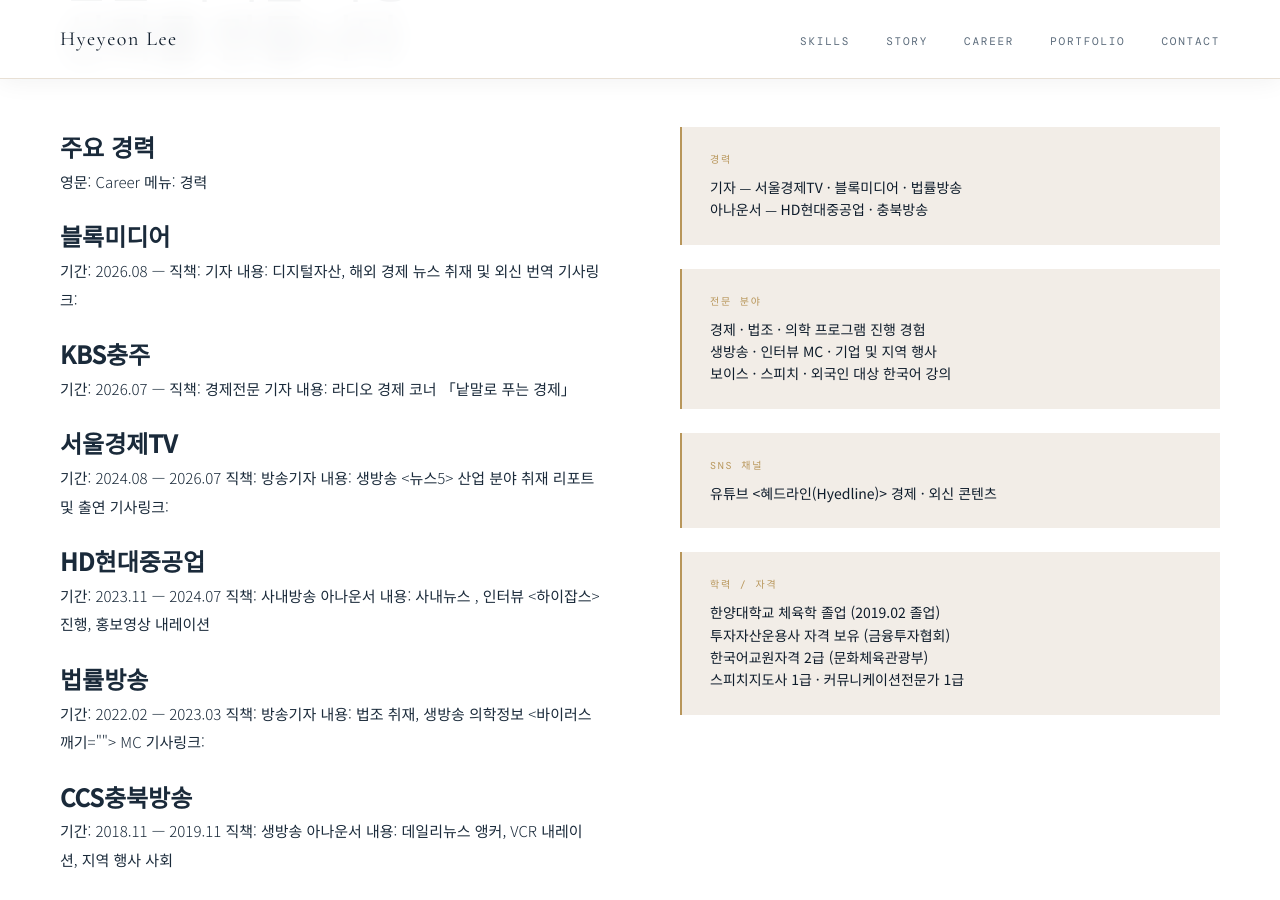
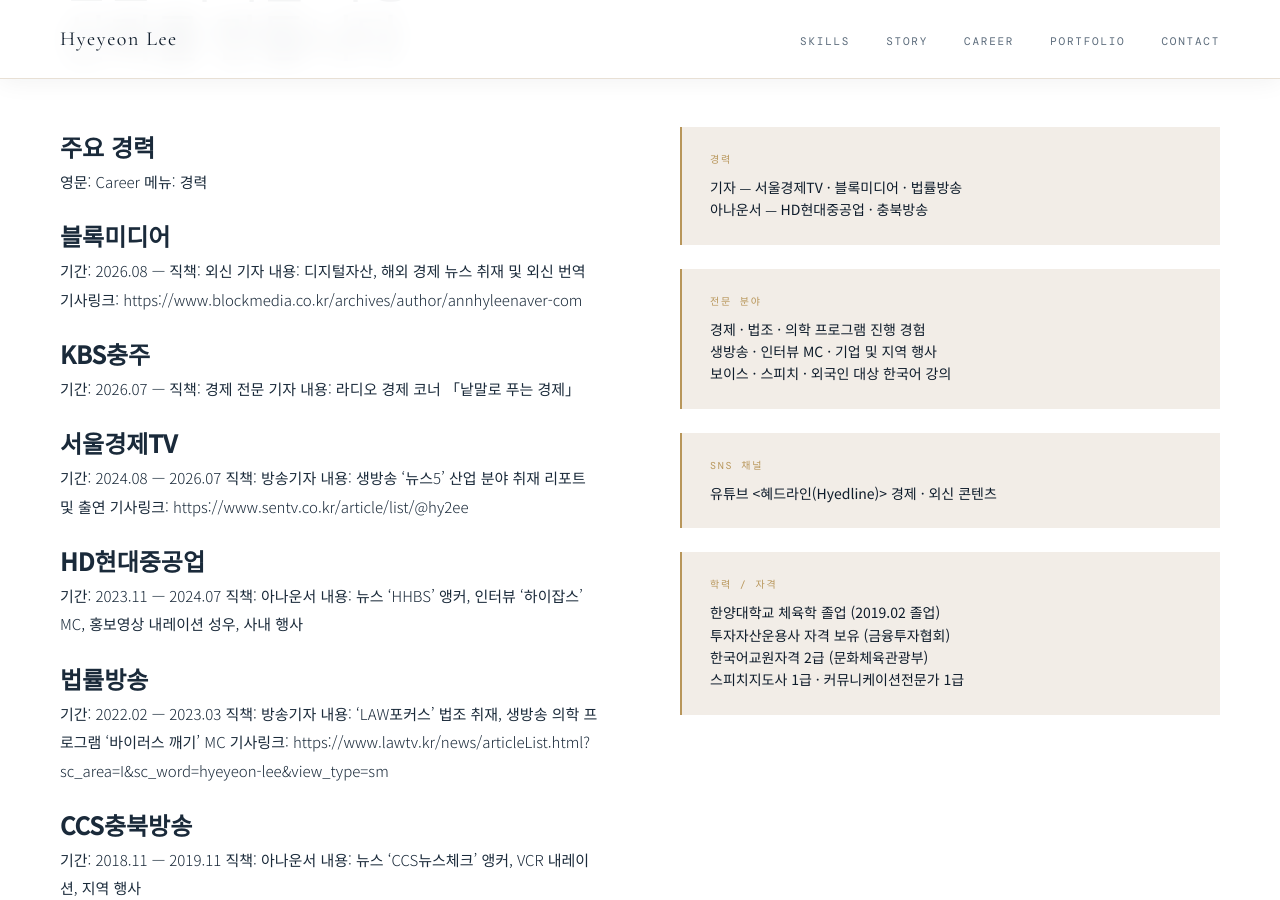
Before and after one commit to annhylee/annhylee.github.io, a Jekyll site: the page built from content/career.md, in a window 1280 px wide and 900 px high, scrolled down 1847 px. Built offline with Jekyll 4.4.1, drawn with Linux system fonts in a browser that asks for light colours; some web fonts are replaced; our own code applies the rules of GitHub Pages for plain Markdown files.

Commit message:
Update career.md

```diff
--- a/content/career.md
+++ b/content/career.md
@@ -10,33 +10,33 @@
 
 ## 블록미디어
 기간: 2026.08 —
-직책: 기자
+직책: 외신 기자
 내용: 디지털자산, 해외 경제 뉴스 취재 및 외신 번역
-기사링크:
+기사링크: https://www.blockmedia.co.kr/archives/author/annhyleenaver-com
 
 ## KBS충주
 기간: 2026.07 —
-직책: 경제전문 기자
+직책: 경제 전문 기자
 내용: 라디오 경제 코너 「낱말로 푸는 경제」
 
 ## 서울경제TV
 기간: 2024.08 — 2026.07
 직책: 방송기자
-내용: 생방송 <뉴스5> 산업 분야 취재 리포트 및 출연
-기사링크:
+내용: 생방송 '뉴스5' 산업 분야 취재 리포트 및 출연
+기사링크: https://www.sentv.co.kr/article/list/@hy2ee
 
 ## HD현대중공업
 기간: 2023.11 — 2024.07
-직책: 사내방송 아나운서
-내용: 사내뉴스 <HHBS>, 인터뷰 <하이잡스> 진행, 홍보영상 내레이션
+직책: 아나운서
+내용: 뉴스 'HHBS' 앵커, 인터뷰 '하이잡스' MC, 홍보영상 내레이션 성우, 사내 행사
 
 ## 법률방송
 기간: 2022.02 — 2023.03
 직책: 방송기자
-내용: <LAW포커스> 법조 취재, 생방송 의학정보 <바이러스 깨기> MC
-기사링크:
+내용: 'LAW포커스' 법조 취재, 생방송 의학 프로그램 '바이러스 깨기' MC
+기사링크: https://www.lawtv.kr/news/articleList.html?sc_area=I&sc_word=hyeyeon-lee&view_type=sm
 
 ## CCS충북방송
 기간: 2018.11 — 2019.11
-직책: 생방송 아나운서
-내용: 데일리뉴스 <CCS뉴스체크> 앵커, VCR 내레이션, 지역 행사 사회
+직책: 아나운서
+내용: 뉴스 'CCS뉴스체크' 앵커, VCR 내레이션, 지역 행사
```
